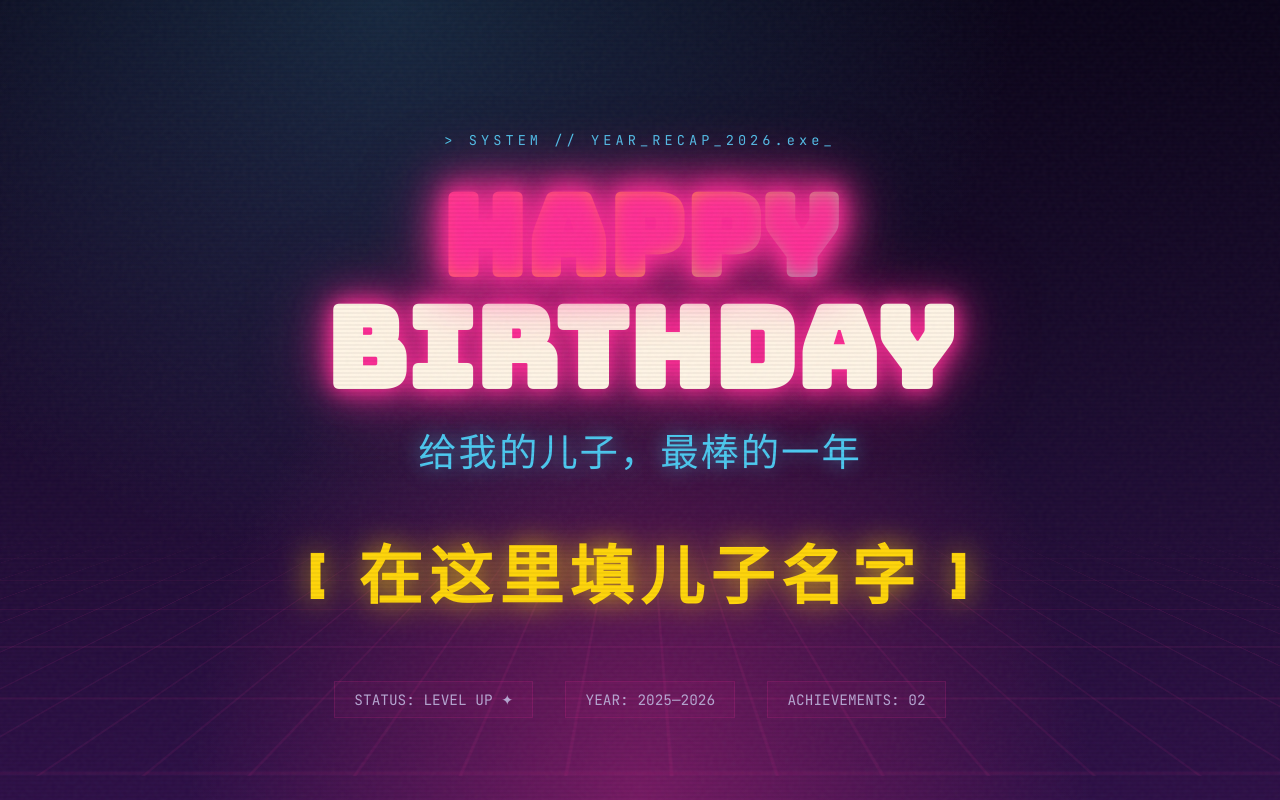
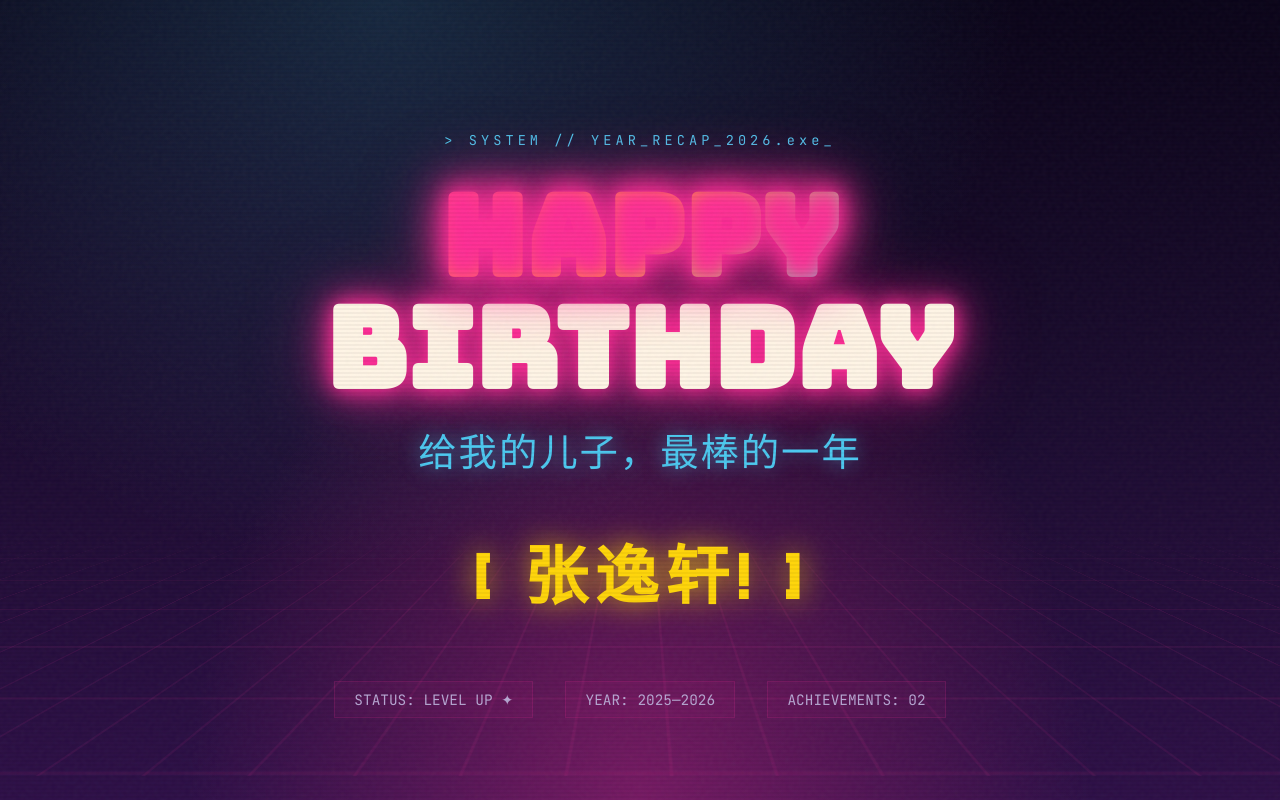
Before and after one commit to zkdtc/ethan-birthday, a plain HTML site: page index.html in a window 1280 px wide. Shown: the top 800 px of the page. Drawn offline with Linux system fonts and the light colour scheme; a web font is replaced by a local one.

Commit message:
change name

```diff
--- a/index.html
+++ b/index.html
@@ -654,7 +654,7 @@
       BIRTHDAY
     </h1>
     <div class="hero-subtitle">给我的儿子，最棒的一年</div>
-    <div class="hero-name">[ 在这里填儿子名字 ]</div>
+    <div class="hero-name">[ 张逸轩! ]</div>
     <div class="hero-meta">
       <span>STATUS: LEVEL UP ✦</span>
       <span>YEAR: 2025—2026</span>
```
